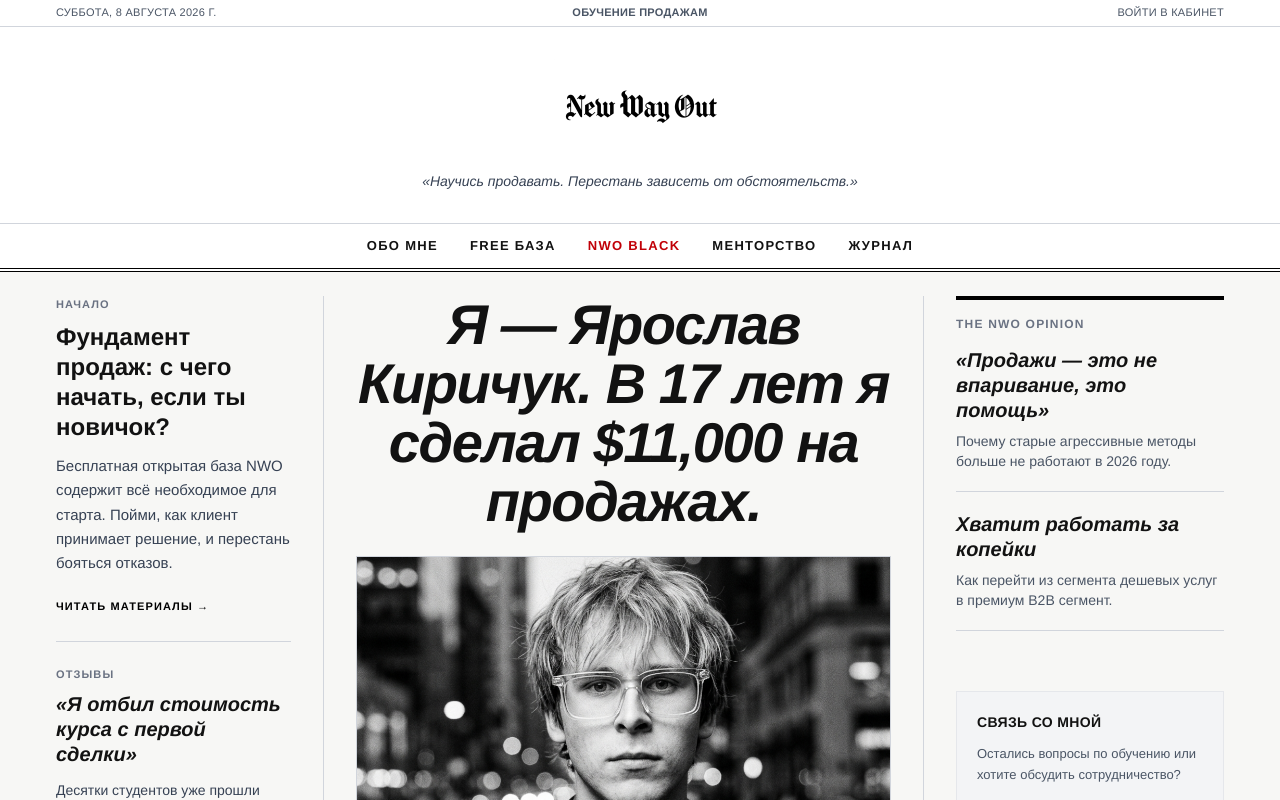
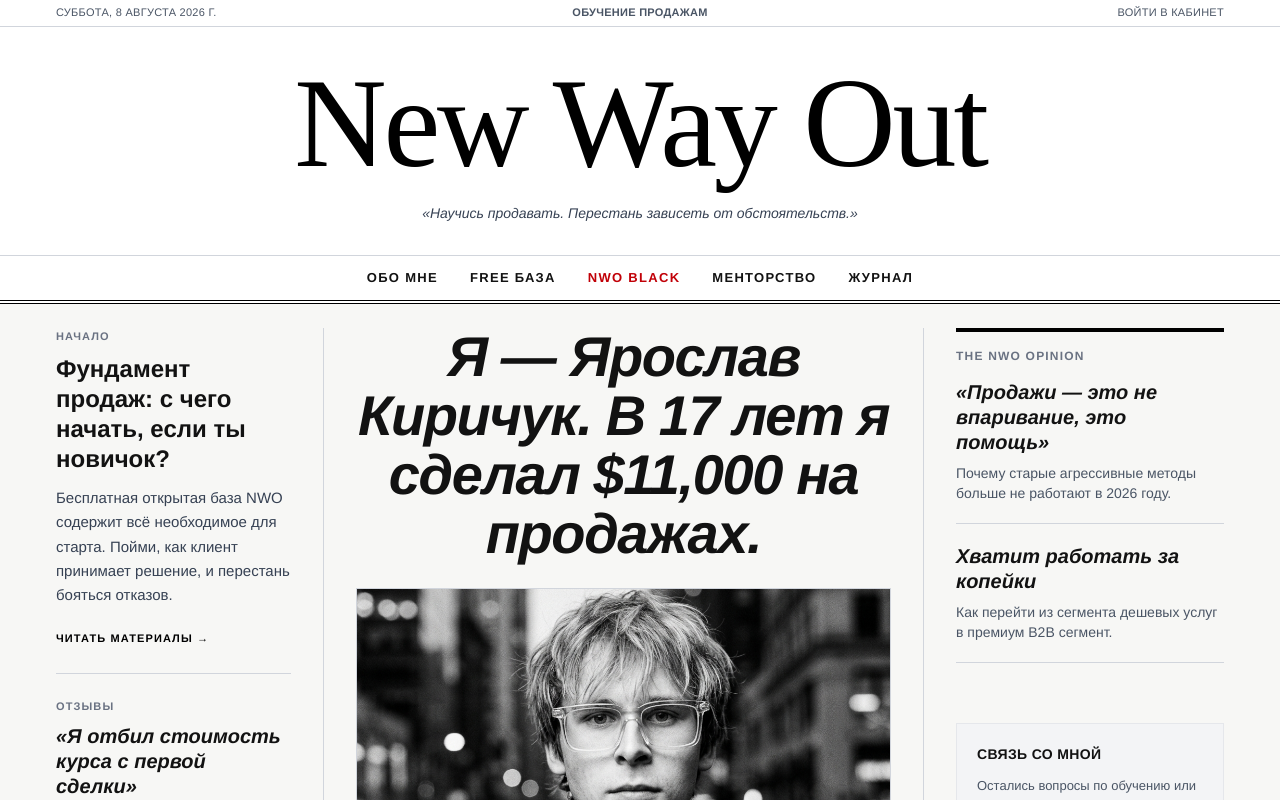
Before and after one commit to yaroslavkiri4ykknifhit-max/NWO, a Next.js app: page / in a window 1280 px wide. Shown: the top 800 px of the page. Built offline with nearby package versions, Linux system fonts and the light colour scheme.

Commit message:
fix: replace generated logo image with crisp SVG-like typography for perfect alignment and size

```diff
--- a/components/landing-page.tsx
+++ b/components/landing-page.tsx
@@ -30,9 +30,9 @@ export function LandingPage() {
       <header className="bg-white border-b-4 border-double border-black">
         <div className="max-w-[1200px] mx-auto px-4 py-8 flex flex-col items-center">
           <Link href="/">
-            <div className="flex justify-center mb-4">
-              <img src="/logo-gothic.jpg" alt="New Way Out" className="h-16 md:h-24 object-contain mix-blend-multiply" />
-            </div>
+            <h1 style={{ fontFamily: "'UnifrakturMaguntia', serif", fontSize: "clamp(3rem, 10vw, 8.5rem)" }} className="text-center mb-4 leading-none font-normal tracking-tight text-black">
+              New Way Out
+            </h1>
           </Link>
           <div className="flex items-center gap-2 text-sm font-display italic text-gray-700">
             «Научись продавать. Перестань зависеть от обстоятельств.»
```
